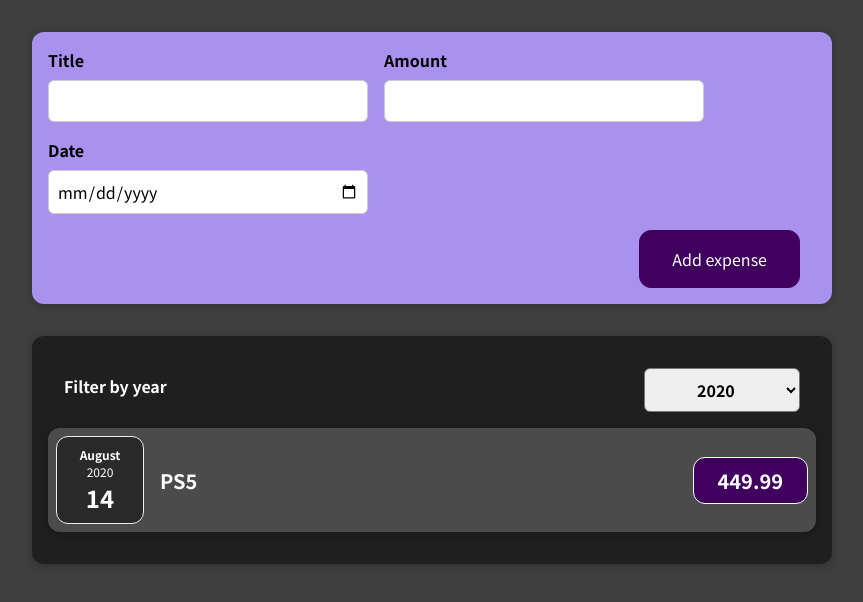
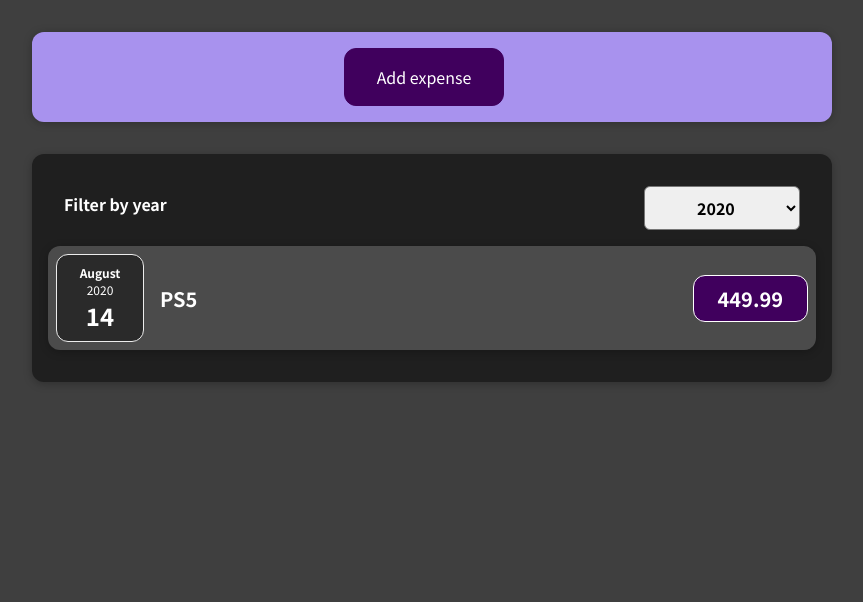
Before and after one commit to henry-salliss/react-app, a React (Create React App) app: page / in a window 1280 px wide. Shown: the top 602 px of the page, without its empty margins (208-1071 px from the left). Built offline with nearby package versions, Linux system fonts and the light colour scheme.

Commit message:
added conditional content so that expense form only shows on btn click and hides when cancelled or submitted

```diff
--- a/src/components/Expenses/Expenses.js
+++ b/src/components/Expenses/Expenses.js
@@ -1,4 +1,4 @@
-import ExpenseItem from "./ExpenseItem";
+import ExpensesList from "./ExpensesList";
 import "./Expenses.css";
 import Card from "../UI/Card";
 import ExpenseFilter from "./ExpenseFilter";
@@ -14,20 +14,13 @@
   const filteredExpenses = props.data.filter((expense) => {
     return expense.date.getFullYear().toString() === filteredYear;
   });
+
   return (
     <div>
       <Card className="expenses">
         <ExpenseFilter selected={filteredYear} onSelection={getSelectDate} />
-        {filteredExpenses.map((expense) => {
-          return (
-            <ExpenseItem
-              key={expense.id}
-              title={expense.title}
-              amount={expense.amount}
-              date={expense.date}
-            />
-          );
-        })}
+
+        <ExpensesList items={filteredExpenses} />
       </Card>
     </div>
   );
--- /dev/null
+++ b/src/components/Expenses/ExpensesList.css
@@ -0,0 +1,9 @@
+.expenses-list {
+  list-style: none;
+  padding: 0;
+}
+
+.expenses-list__fallback {
+  color: white;
+  text-align: center;
+}
--- /dev/null
+++ b/src/components/Expenses/ExpensesList.js
@@ -0,0 +1,28 @@
+import React from "react";
+
+import ExpenseItem from "./ExpenseItem";
+
+import "./ExpensesList.css";
+
+const ExpensesList = function (props) {
+  if (props.items.length === 0) {
+    return <h2 className="expenses-list__fallback">No expenses found</h2>;
+  }
+
+  return (
+    <ul className="expenses-list">
+      {props.items.map((expense) => {
+        return (
+          <ExpenseItem
+            key={expense.id}
+            title={expense.title}
+            amount={expense.amount}
+            date={expense.date}
+          />
+        );
+      })}
+    </ul>
+  );
+};
+
+export default ExpensesList;
--- a/src/components/NewExpense/ExpenseForm.js
+++ b/src/components/NewExpense/ExpenseForm.js
@@ -70,6 +70,10 @@
       </div>
 
       <div className="new-expense__actions">
+        <button type="button" onClick={props.onMakeNewExpense}>
+          Cancel
+        </button>
+
         <button type="submit">Add expense</button>
       </div>
     </form>
--- a/src/components/NewExpense/NewExpense.js
+++ b/src/components/NewExpense/NewExpense.js
@@ -1,8 +1,10 @@
 import "./NewExpense.css";
-
 import ExpenseForm from "./ExpenseForm";
+import { useState } from "react";
 
 function NewExpense(props) {
+  const [clicked, setClicked] = useState(false);
+
   const saveExpenseDataHandler = function (expenseData) {
     const data = {
       ...expenseData,
@@ -11,11 +13,30 @@
 
     // Hoist data to app.js
     props.onAddExpense(data);
+
+    // hide form after submit
+
+    setClicked(false);
+  };
+
+  const showExpenseForm = function () {
+    setClicked(true);
+  };
+
+  const expenseFormFalse = function () {
+    setClicked(false);
   };
 
   return (
     <div className="new-expense">
-      <ExpenseForm onSaveExpenseData={saveExpenseDataHandler} />
+      {clicked ? (
+        <ExpenseForm
+          onSaveExpenseData={saveExpenseDataHandler}
+          onMakeNewExpense={expenseFormFalse}
+        />
+      ) : (
+        <button onClick={showExpenseForm}>Add expense</button>
+      )}
     </div>
   );
 }
```
Also changed, not shown: 1 other file (tests, documents, lock files or other folders).
